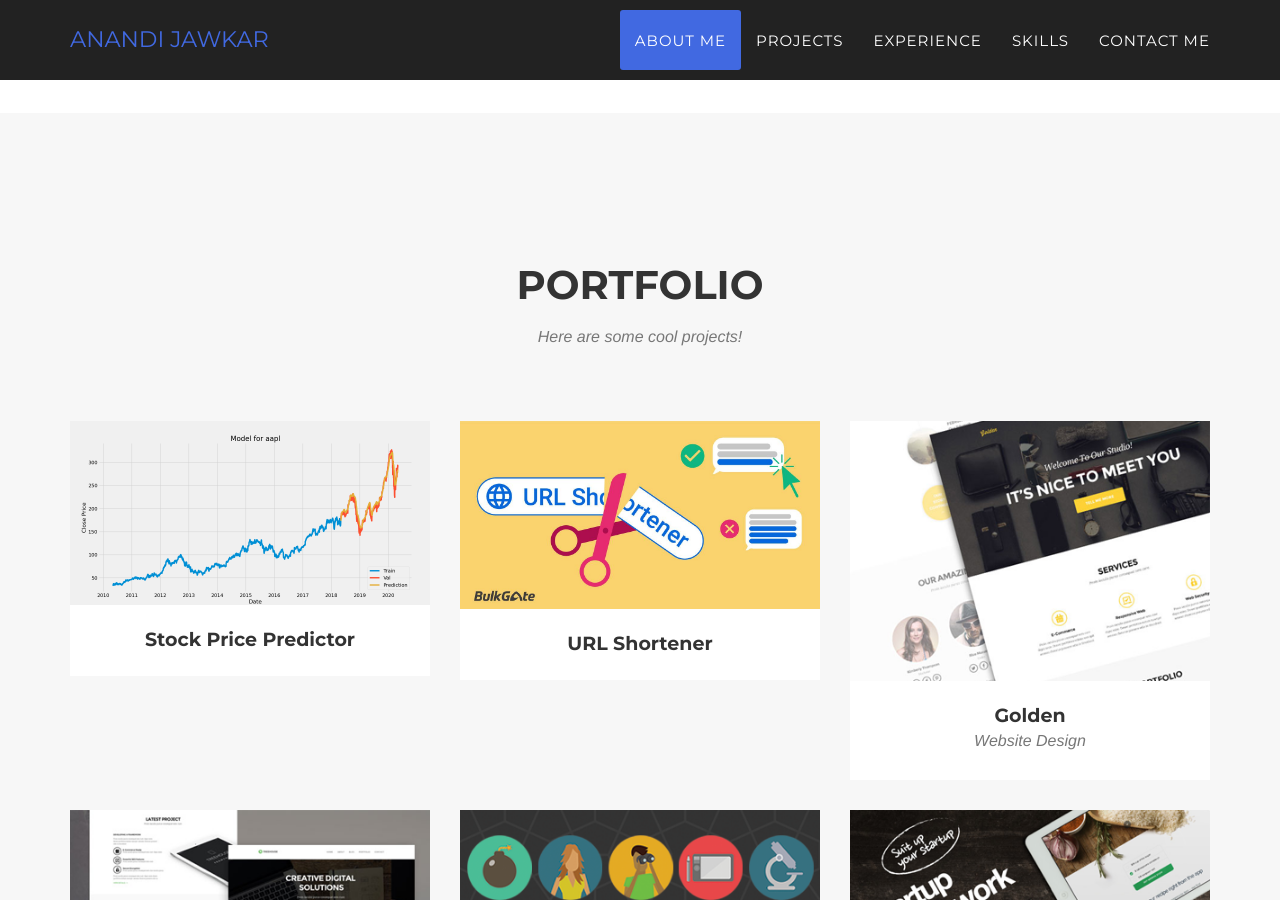
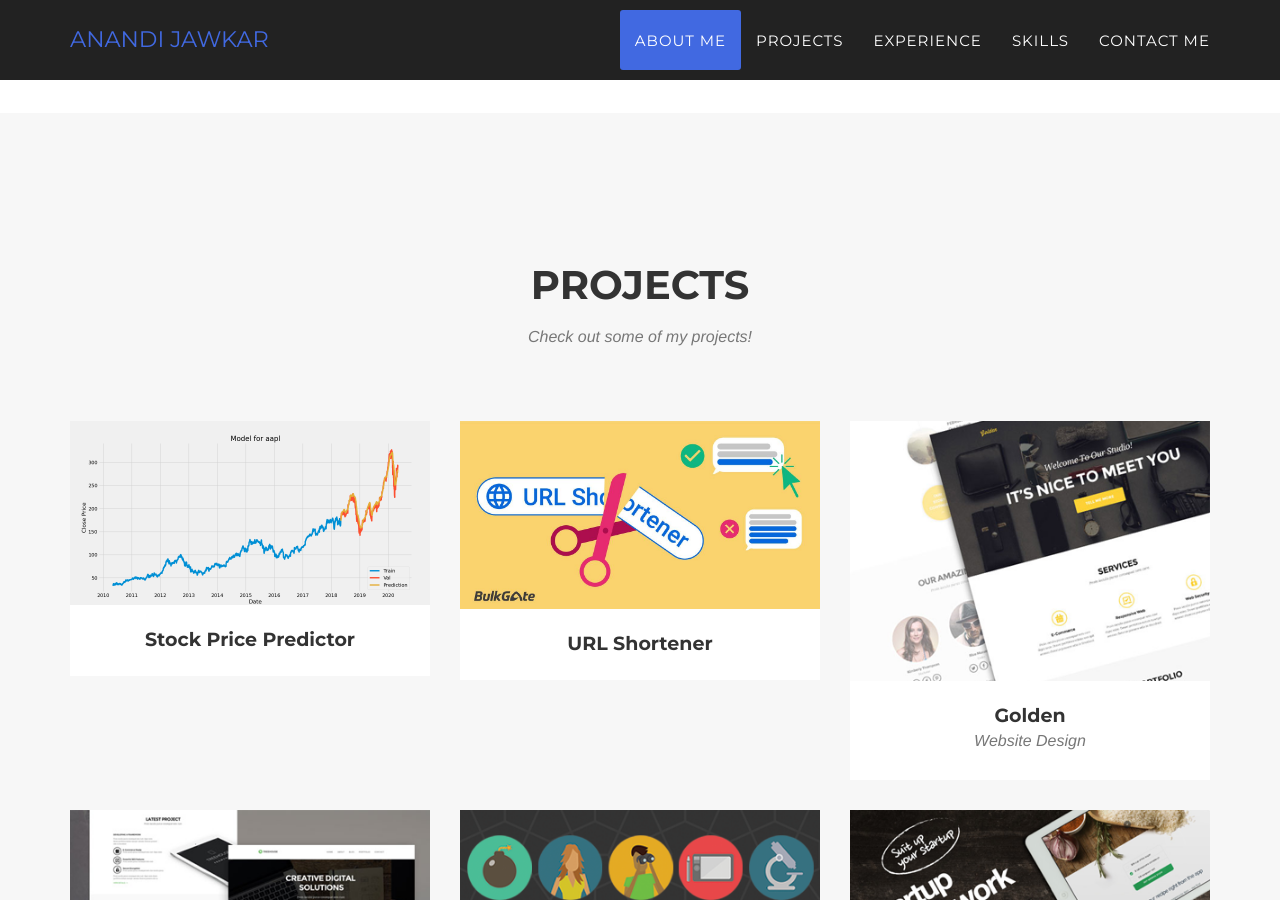
Before and after one commit to anandijawkar/aj, a Jekyll site: the page built from index.html, in a window 1280 px wide and 900 px high, scrolled down 2452 px. Built offline with Jekyll 4.4.1, drawn with Linux system fonts in a browser that asks for light colours; nearby versions of some CDN libraries; some web fonts are replaced; library files that are not in the unit come from our copies.

Commit message:
Update portfolio_grid.html

```diff
--- a/_includes/portfolio_grid.html
+++ b/_includes/portfolio_grid.html
@@ -3,8 +3,8 @@
         <div class="container">
             <div class="row">
                 <div class="col-lg-12 text-center">
-                    <h2 class="section-heading">Portfolio</h2>
-                    <h3 class="section-subheading text-muted">Here are some cool projects!</h3>
+                    <h2 class="section-heading">Projects</h2>
+                    <h3 class="section-subheading text-muted">Check out some of my projects!</h3>
                 </div>
             </div>
             <div class="row">
```
